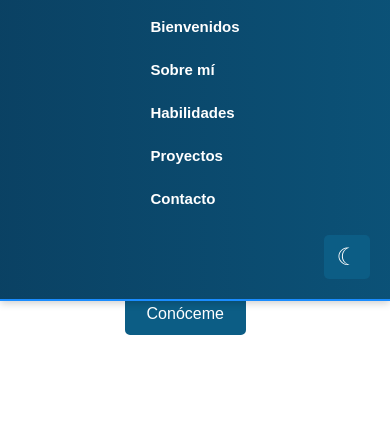
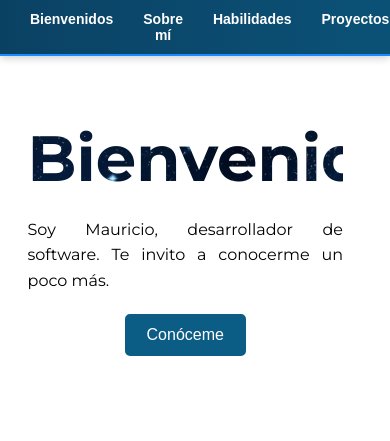
Before and after one commit to Mauriciourrozz/my_personal_portfolio, a React (Create React App) app: page / in a window 390 px wide. Shown: the top 441 px of the page. Built offline with nearby package versions, Linux system fonts and the light colour scheme.

Commit message:
Update styles

```diff
--- a/src/App.css
+++ b/src/App.css
@@ -1,4 +1,4 @@
-/* Variables de color para modo claro y oscuro */
+/* Variables de color */
 :root {
   --primary: #0c5d85;
   --secondary: #1a8cff;
@@ -43,14 +43,14 @@ body.dark-mode {
   color: var(--text);
 }
 
-/* Contenedor general para centrar contenido */
+/* Contenedor general */
 .container {
   width: 90%;
   max-width: 1200px;
   margin: 0 auto;
 }
 
-/* Encabezado y navegación */
+/* Encabezado reducido y navegación en línea */
 .main-header {
   position: fixed;
   top: 0;
@@ -60,7 +60,7 @@ body.dark-mode {
   background-size: 200% 200%;
   animation: gradientAnimation 5s ease infinite;
   backdrop-filter: blur(10px);
-  padding: 10px 20px;
+  padding: 5px 20px; /* Menos padding para un header más chico */
   z-index: 100;
   border-bottom: 2px solid var(--secondary);
   box-shadow: 0 2px 8px rgba(0,0,0,0.2);
@@ -76,11 +76,11 @@ body.dark-mode {
   display: flex;
   justify-content: space-between;
   align-items: center;
-  flex-wrap: wrap;
   max-width: 1200px;
   margin: 0 auto;
 }
 
+/* Lista de navegación: forzamos siempre inline */
 .nav-list {
   display: flex;
   gap: 10px;
@@ -90,11 +90,11 @@ body.dark-mode {
 .nav-btn {
   background: transparent;
   border: none;
-  font-size: 15px;
+  font-size: 14px;
   font-weight: bold;
   cursor: pointer;
   color: var(--accent);
-  padding: 8px 12px;
+  padding: 6px 10px;
   border-radius: 5px;
   transition: transform 0.3s ease, color 0.3s ease;
 }
@@ -109,7 +109,7 @@ body.dark-mode {
   background: var(--primary);
   border: none;
   color: var(--accent);
-  padding: 8px 12px;
+  padding: 6px 10px;
   border-radius: 5px;
   cursor: pointer;
   transition: background 0.3s ease;
@@ -132,18 +132,18 @@ body.dark-mode {
 
 /* Secciones */
 .section {
-  padding: 100px 20px 50px;
+  padding: 80px 20px 50px;
   text-align: center;
+  margin-top: 60px; /* Espacio para el header fijo */
 }
 
 .section h1, .section h2, .section h3 {
-  text-align: center;
   margin-bottom: 20px;
 }
 
-/* Estilo específico para la sección Bienvenidos */
+/* Estilo para "Bienvenidos" */
 #portfolio-title {
-  font-size: 5rem;
+  font-size: 4rem;
   line-height: 1.2;
   color: #ffffff;
   background: url("images/efecto.jpg") center;
@@ -166,11 +166,6 @@ body.dark-mode {
   color: transparent;
   animation: animate 10s linear infinite;
   margin: 0 auto 20px;
-}
-
-/* Contenido de las secciones con contenedor centralizado */
-.container {
-  margin: 0 auto;
 }
 
 /* Sección Sobre mí */
@@ -415,7 +410,7 @@ body.dark-mode {
   to { transform: scale(1); opacity: 1; }
 }
 
-/* Imagenes y navegación en modal */
+/* Imagen y navegación en modal */
 .image-wrapper {
   display: flex;
   align-items: center;
@@ -456,18 +451,6 @@ body.dark-mode {
   right: 0;
 }
 
-/* Pie de página */
-.main-footer {
-  text-align: center;
-  padding: 20px 0;
-  background: #f8f9fa;
-  color: var(--text);
-}
-.main-footer p {
-  margin: 0;
-  font-size: 0.9rem;
-}
-
 /* Fondo de burbujas */
 .bubble-background {
   position: fixed;
@@ -478,6 +461,7 @@ body.dark-mode {
   z-index: -2;
   overflow: hidden;
 }
+
 .bubble {
   position: absolute;
   bottom: -150px;
@@ -506,25 +490,21 @@ body.dark-mode {
   100% { transform: translateY(-110vh) scale(1.2); opacity: 0; }
 }
 
-/* Responsive para móviles */
+/* Ajustes responsive mínimos: en este caso forzamos la lista de navegación en línea */
 @media (max-width: 768px) {
   .main-nav {
-    flex-direction: column;
+    flex-direction: row; /* Siempre en línea */
+    justify-content: space-between;
+  }
+
+  .nav-list {
+    flex-direction: row;
     gap: 10px;
-  }
-  .nav-list {
-    flex-direction: column;
-    gap: 10px;
-    margin-bottom: 10px;
-  }
-  .toggle-theme {
-    align-self: flex-end;
-    margin-bottom: 10px;
   }
 
   .section {
     width: 95%;
-    padding: 80px 10px 30px;
+    padding: 60px 10px 30px;
   }
 
   .sobre-mi-content {
@@ -556,7 +536,7 @@ body.dark-mode {
   }
 }
 
-/* Asegurar buen contraste en modo oscuro */
+/* Ajustes modo oscuro */
 .dark-theme .nav-btn {
   color: var(--accent);
 }
--- a/src/App.js
+++ b/src/App.js
@@ -11,7 +11,7 @@ function App() {
   const [darkMode, setDarkMode] = useState(false);
   const [animateToggle, setAnimateToggle] = useState(false);
 
-  // Array de imágenes para modal de proyectos (si se requiere)
+  // Array de imágenes para el modal de proyectos
   const images = [
     "/images/sesion.jpg",
     "/images/imagen1.jpg",
@@ -111,7 +111,7 @@ function App() {
         ))}
       </div>
 
-      {/* Encabezado y navegación */}
+      {/* Encabezado y navegación (más pequeño y siempre en línea) */}
       <header className="main-header">
         <nav className="main-nav">
           <ul className="nav-list">
@@ -337,10 +337,6 @@ function App() {
         </section>
       </main>
 
-      <footer className="main-footer">
-        <p>&copy; 2025 Mauricio Urroz. Todos los derechos reservados.</p>
-      </footer>
-
       {/* Modal para mensaje de envío */}
       {modalVisible && (
         <div className="modal" data-aos="zoom-in">
@@ -355,11 +351,7 @@ function App() {
 
       {/* Modal para ver imágenes */}
       {modalImagesVisible && (
-        <div
-          className="modal"
-          onClick={() => setModalImagesVisible(false)}
-          data-aos="zoom-in"
-        >
+        <div className="modal" onClick={() => setModalImagesVisible(false)} data-aos="zoom-in">
           <div className="modal-content" onClick={(e) => e.stopPropagation()}>
             <div className="image-wrapper">
               <button className="arrow prev-arrow" onClick={prevImage}>
```
